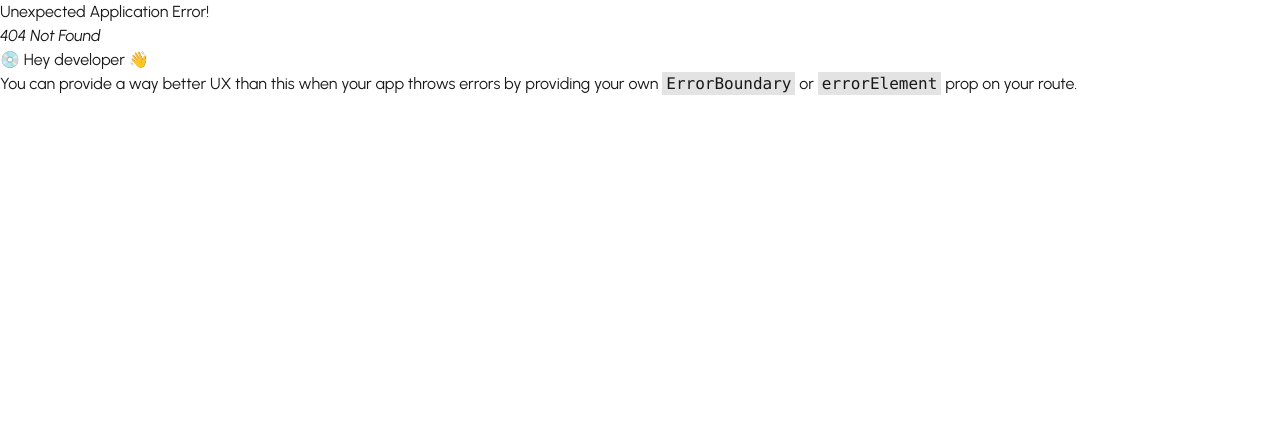
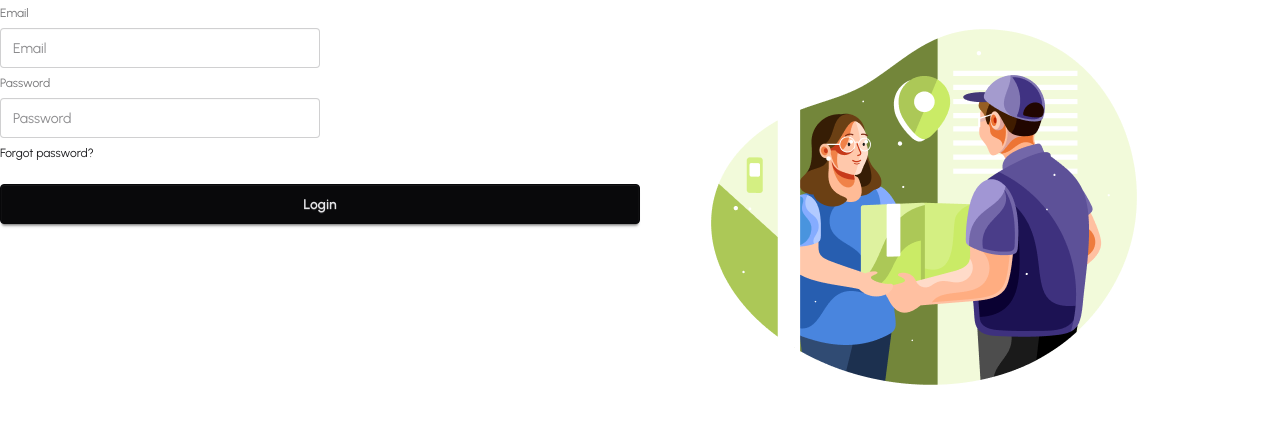
Before and after one commit to mehedihasanshohan/motiar-store-client, a React (Vite) app: page /register in a window 1280 px wide. Before the commit this address had no page. Shown: the top 424 px of the page. Built offline with nearby package versions, Linux system fonts and the light colour scheme.

Commit message:
added register form and handle by react hook form

```diff
--- a/package.json
+++ b/package.json
@@ -14,6 +14,7 @@
     "leaflet": "^1.9.4",
     "react": "^19.2.0",
     "react-dom": "^19.2.0",
+    "react-hook-form": "^7.66.1",
     "react-leaflet": "^5.0.0-rc.2",
     "react-responsive-carousel": "^3.2.23",
     "react-router": "^7.9.6",
--- /dev/null
+++ b/src/layout/AuthLayout.jsx
@@ -0,0 +1,20 @@
+import React from 'react'
+import { Outlet } from 'react-router'
+import authImage from '/assets/authImage.png'
+
+const AuthLayout = () => {
+  return (
+    <div className='max-w-7xl mx-auto'>
+      <div className='flex '>
+        <div className='flex-1'>
+          <Outlet></Outlet>
+        </div>
+        <div className='flex-1'>
+          <img src={authImage} alt="" />
+        </div>
+      </div>
+    </div>
+  )
+}
+
+export default AuthLayout
--- /dev/null
+++ b/src/pages/Auth/Login.jsx
@@ -0,0 +1,9 @@
+import React from 'react'
+
+const Login = () => {
+  return (
+    <div>Login</div>
+  )
+}
+
+export default Login
--- /dev/null
+++ b/src/pages/Auth/Register.jsx
@@ -0,0 +1,45 @@
+import React from 'react'
+import { useForm } from 'react-hook-form'
+
+const Register = () => {
+  const {
+    register,
+    handleSubmit,
+    formState:{errors}
+  } = useForm();
+
+  const handleRegistration = (data) => {
+    console.log(data);
+  }
+
+  return (
+    <div>
+      <form onSubmit={handleSubmit(handleRegistration)}>
+        <fieldset className="fieldset">
+          {/* email */}
+          <label className="label">Email</label>
+          <input type="email" {...register('email', {required: true})} className="input" placeholder="Email" />
+          {errors.email?.type === 'required' && <p className='text-red-500 font-semibold'>Email is required</p>}
+
+          {/* password */}
+          <label className="label">Password</label>
+          <input type="password" {...register('password', {
+            required: true,
+            minLength: 6})} className="input" placeholder="Password" />
+          {
+            errors.password?.type === "required" &&
+             <p className='text-red-500 font-semibold'>Password is required</p>
+          }
+          {
+            errors.password?.type === "minLength" &&
+            <p className='text-red-400 font-semibold'>Password must be 6 correcter or longer</p>
+          }
+          <div><a className="link link-hover">Forgot password?</a></div>
+          <button className="btn btn-neutral mt-4">Login</button>
+        </fieldset>
+      </form>
+    </div>
+  )
+}
+
+export default Register
--- a/src/routes/routes.jsx
+++ b/src/routes/routes.jsx
@@ -2,6 +2,9 @@ import { createBrowserRouter } from 'react-router';
 import RootLayout from './../layout/RootLayout';
 import Home from '../pages/home/Home/Home'
 import Coverage from '../pages/coverage/Coverage';
+import AuthLayout from '../layout/AuthLayout';
+import Login from '../pages/Auth/Login';
+import Register from '../pages/Auth/Register';
 
 
 export const router = createBrowserRouter([
@@ -21,4 +24,18 @@ export const router = createBrowserRouter([
 
     ]
   },
+  {
+    path: '/',
+    Component: AuthLayout,
+    children: [
+      {
+        path: '/login',
+        element: <Login></Login>
+      },
+      {
+        path: '/register',
+        element: <Register></Register>
+      }
+    ]
+  }
 ]);
```
Also changed, not shown: 1 other file (tests, documents, lock files or other folders).
